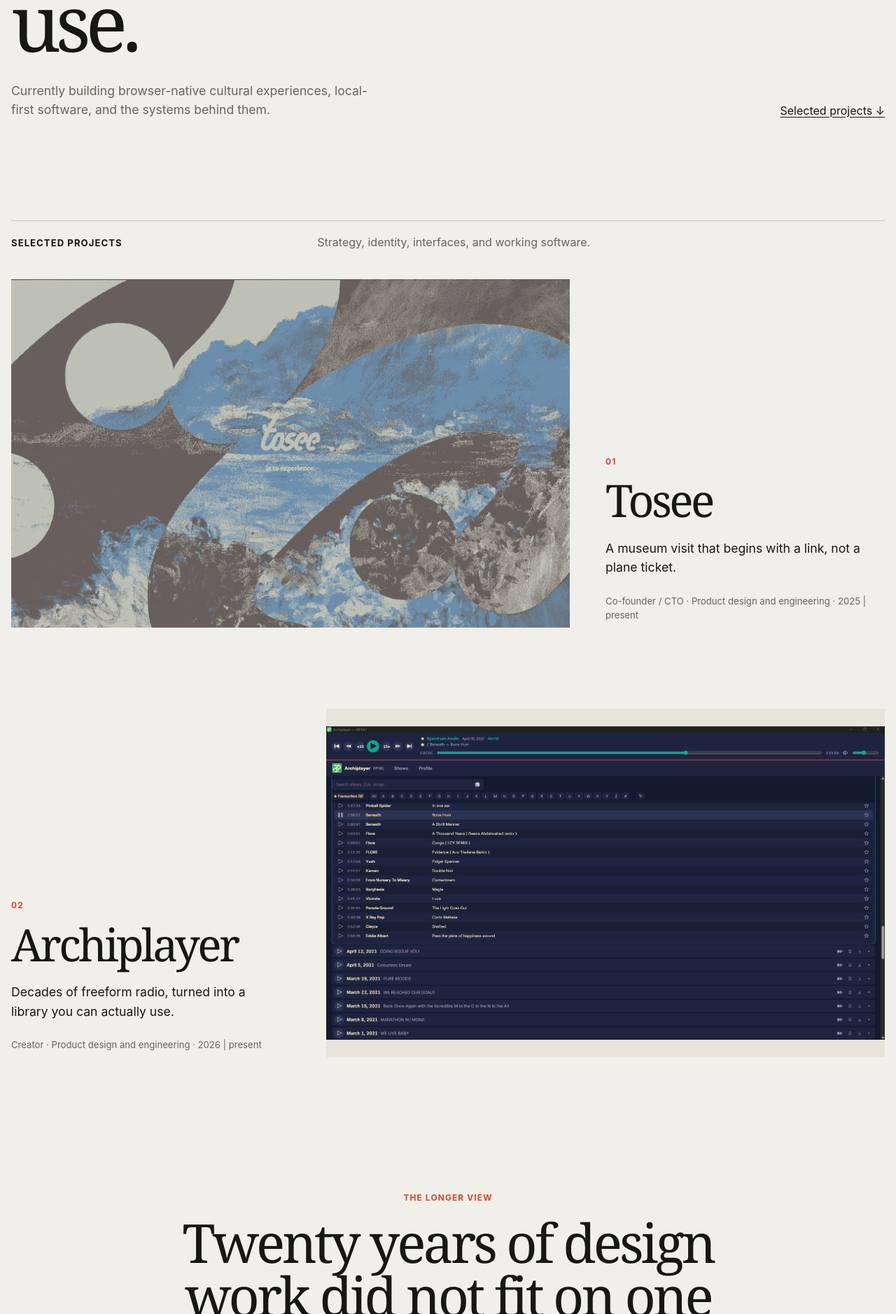
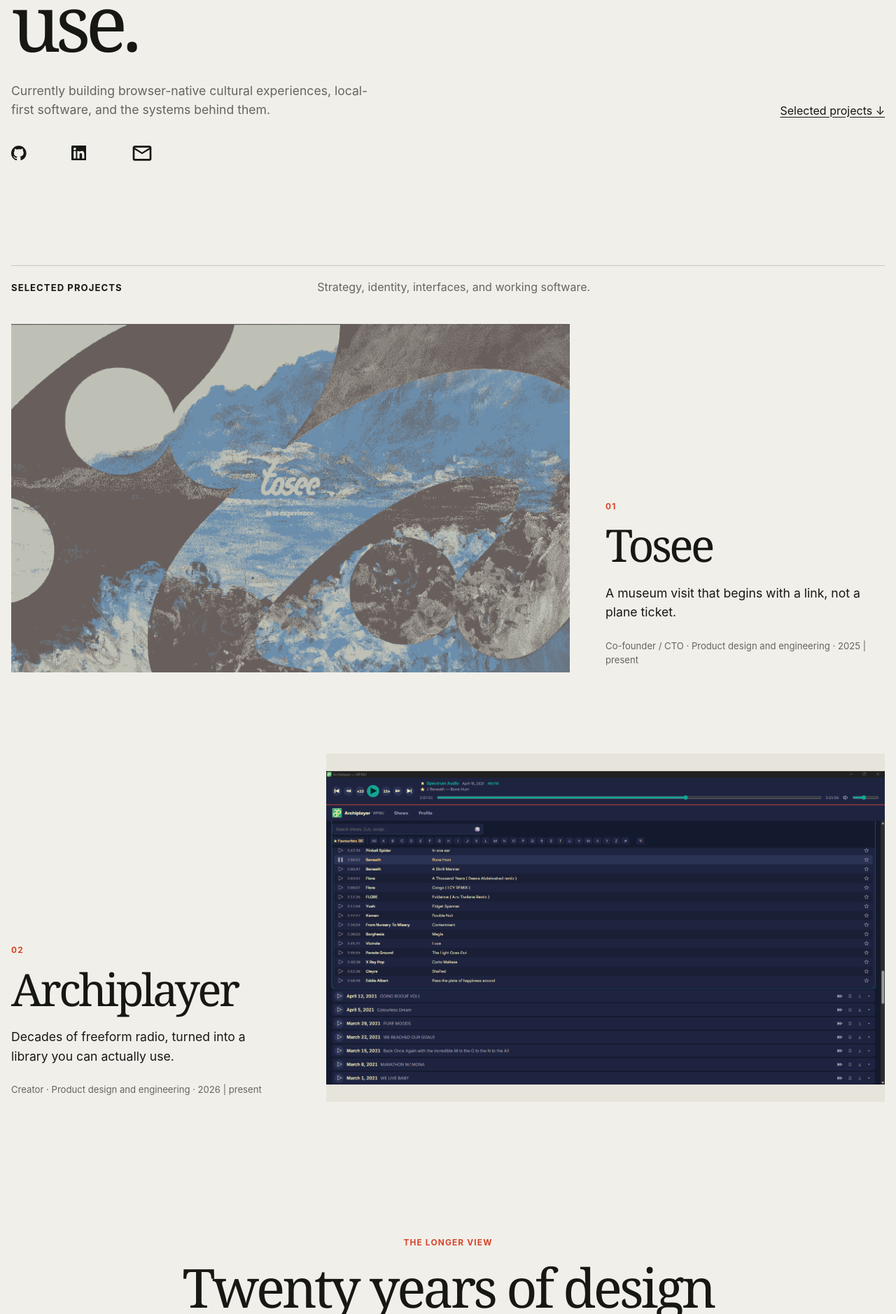
Before and after one commit to peqod/madethis.online, a Jekyll site: the page built from index.md, in a window 1280 px wide. Shown: the part 568-2446 px from the top of the page at 70% size. Built offline with Jekyll 4.4.1, drawn with Linux system fonts in a browser that asks for light colours; a script that is not in the unit is left out.

Commit message:
footer in

```diff
--- a/_includes/footer.html
+++ b/_includes/footer.html
@@ -4,4 +4,5 @@
     <a href="https://madethis.blog/projects/">Previous projects <span aria-hidden="true">↗</span></a>
     <a href="mailto:allthingsdesignconsidered@gmail.com">Mail</a>
   </nav>
+  {% include social-icons.html %}
 </footer>
--- /dev/null
+++ b/_includes/social-icons.html
@@ -0,0 +1,17 @@
+<nav class="social-icons" aria-label="Social links">
+  <a href="https://github.com/peqod" target="_blank" rel="noopener noreferrer" aria-label="GitHub">
+    <svg viewBox="0 0 24 24" width="24" height="24" fill="currentColor" aria-hidden="true" focusable="false">
+      <path d="M12 .297c-6.63 0-12 5.373-12 12 0 5.303 3.438 9.8 8.205 11.385.6.113.82-.258.82-.577 0-.285-.01-1.04-.015-2.04-3.338.724-4.042-1.61-4.042-1.61C4.422 18.07 3.633 17.7 3.633 17.7c-1.087-.744.084-.729.084-.729 1.205.084 1.838 1.236 1.838 1.236 1.07 1.835 2.809 1.305 3.495.998.108-.776.417-1.305.76-1.605-2.665-.305-5.467-1.334-5.467-5.931 0-1.311.469-2.381 1.236-3.221-.124-.303-.535-1.524.117-3.176 0 0 1.008-.322 3.301 1.23A11.509 11.509 0 0 1 12 5.803c1.02.005 2.047.138 3.006.404 2.291-1.552 3.297-1.23 3.297-1.23.653 1.653.242 2.874.118 3.176.77.84 1.235 1.911 1.235 3.221 0 4.609-2.807 5.624-5.479 5.921.43.372.823 1.102.823 2.222 0 1.606-.014 2.898-.014 3.293 0 .322.216.694.825.576C20.565 22.092 24 17.592 24 12.297c0-6.627-5.373-12-12-12"/>
+    </svg>
+  </a>
+  <a href="https://www.linkedin.com/in/wiktorkaczmarek" target="_blank" rel="noopener noreferrer" aria-label="LinkedIn">
+    <svg viewBox="0 0 24 24" width="24" height="24" fill="currentColor" aria-hidden="true" focusable="false">
+      <path d="M20.447 20.452h-3.554v-5.569c0-1.328-.027-3.037-1.852-3.037-1.853 0-2.136 1.445-2.136 2.939v5.667H9.351V9h3.414v1.561h.046c.477-.9 1.637-1.85 3.37-1.85 3.601 0 4.267 2.37 4.267 5.455v6.286zM5.337 7.433a2.062 2.062 0 0 1-2.063-2.065 2.064 2.064 0 1 1 2.063 2.065zm1.782 13.019H3.555V9h3.564v11.452zM22.225 0H1.771C.792 0 0 .774 0 1.729v20.542C0 23.227.792 24 1.771 24h20.451C23.2 24 24 23.227 24 22.271V1.729C24 .774 23.2 0 22.222 0h.003z"/>
+    </svg>
+  </a>
+  <a href="mailto:allthingsdesignconsidered@gmail.com" aria-label="Email">
+    <svg viewBox="0 0 24 24" width="24" height="24" fill="currentColor" aria-hidden="true" focusable="false">
+      <path d="M22 6c0-1.1-.9-2-2-2H4c-1.1 0-2 .9-2 2v12c0 1.1.9 2 2 2h16c1.1 0 2-.9 2-2V6zm-2 0-8 5-8-5h16zm0 12H4V8l8 5 8-5v10z"/>
+    </svg>
+  </a>
+</nav>
--- a/assets/styles.css
+++ b/assets/styles.css
@@ -151,6 +151,24 @@
 }
 .home-intro-foot p { margin: 0; color: var(--muted); font-size: 1.1rem; }
 .home-intro-foot a { white-space: nowrap; }
+
+.social-icons {
+  display: flex;
+  flex-wrap: wrap;
+  align-items: center;
+  gap: 4rem;
+  margin-top: 2rem;
+}
+.social-icons a {
+  display: inline-flex;
+  line-height: 0;
+  color: var(--ink);
+}
+.social-icons svg { width: 1.35rem; height: 1.35rem; }
+/* Envelope glyph fills only ~16 of 24 units tall; scale its box so its visible height matches the full-bleed brand marks. */
+.social-icons a[aria-label="Email"] svg { width: 2rem; height: 2rem; }
+.social-icons a:hover { color: var(--accent); }
+.site-footer .social-icons { margin-top: 1.25rem; }
 
 .selected-projects { padding-top: 5rem; }
 .section-heading {
--- a/index.md
+++ b/index.md
@@ -19,6 +19,7 @@
     <p>Currently building browser-native cultural experiences, local-first software, and the systems behind them.</p>
     <a href="#projects">Selected projects ↓</a>
   </div>
+  {% include social-icons.html %}
 </section>
 
 <section class="selected-projects" id="projects" aria-labelledby="projects-title">
```
Also changed, not shown: 1 other file.
